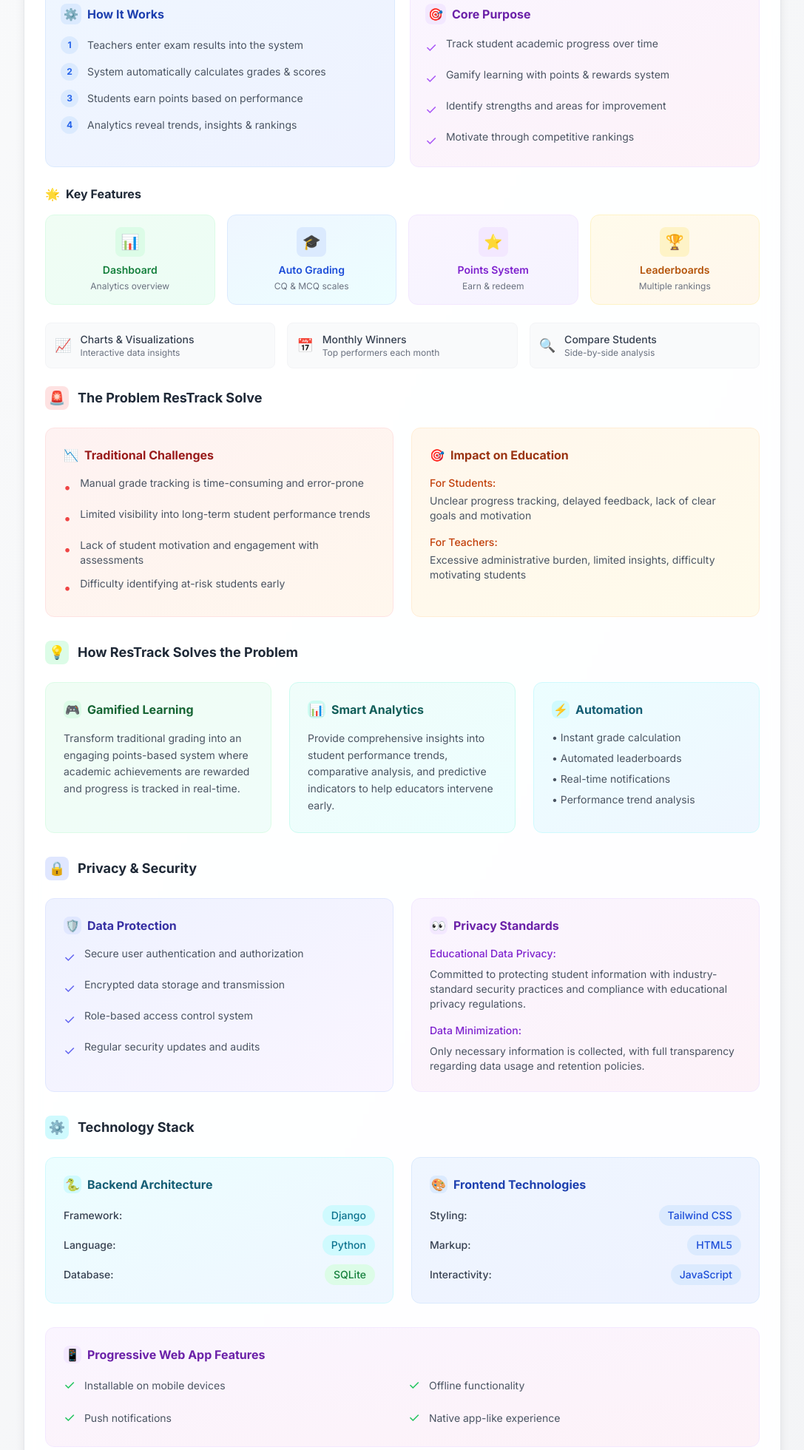
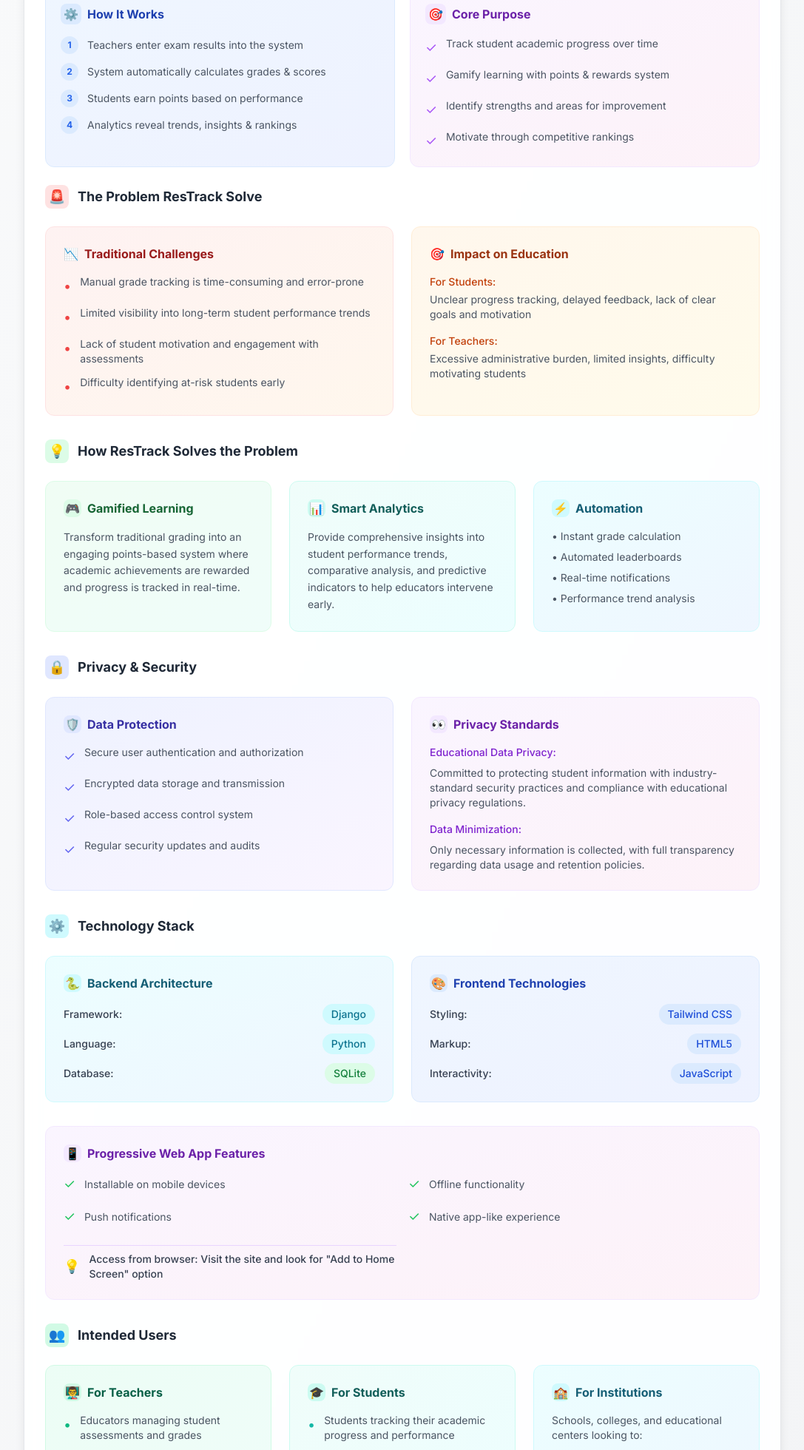
Before and after one commit to ehtesam75/ResTrack, a Django app: page /about/ in a window 1280 px wide. Shown: the part 462-2422 px from the top of the page at 74% size, without its empty margins (96-1183 px from the left). Run offline with Django 5.2, Linux system fonts and the light colour scheme; some libraries are stand-ins or nearby versions.

Commit message:
Revamp about.html by removing the Key Features section and introducing an Intended Users card, detailing specific user groups such as teachers, students, and educational institutions. Enhance layout and visual consistency with new gradient backgrounds and improved content structure.

```diff
--- a/marks/templates/marks/about.html
+++ b/marks/templates/marks/about.html
@@ -72,19 +72,6 @@
                     <li class="flex items-start gap-1.5"><span class="text-blue-500 mt-0.5">•</span><span>Bonus points for achievements</span></li>
                     <li class="flex items-start gap-1.5"><span class="text-blue-500 mt-0.5">•</span><span>Analytics show trends & rankings</span></li>
                 </ul>
-            </div>
-
-            {# Key features section #}
-            <div class="bg-green-50 rounded-lg p-2.5 border-l-3 border-green-500">
-                <h3 class="text-xs font-semibold text-green-800 mb-2 flex items-center gap-1.5">
-                    <span>🌟</span> Key Features
-                </h3>
-                <div class="grid grid-cols-2 gap-2">
-                    <div class="bg-white rounded-lg p-2 shadow-sm"><p class="text-[11px] font-medium text-green-700">Automated Grading</p><p class="text-[10px] text-gray-500">Instant calculation</p></div>
-                    <div class="bg-white rounded-lg p-2 shadow-sm"><p class="text-[11px] font-medium text-green-700">Points & Rewards</p><p class="text-[10px] text-gray-500">Gamified learning</p></div>
-                    <div class="bg-white rounded-lg p-2 shadow-sm"><p class="text-[11px] font-medium text-green-700">Analytics</p><p class="text-[10px] text-gray-500">Charts & insights</p></div>
-                    <div class="bg-white rounded-lg p-2 shadow-sm"><p class="text-[11px] font-medium text-green-700">Rankings</p><p class="text-[10px] text-gray-500">Multiple categories</p></div>
-                </div>
             </div>
 
             {# GitHub link #}
@@ -306,16 +293,44 @@
         </div>
     </div>
 
-    {# Quick Links card #}
-    <div class="glass-effect rounded-xl border border-gray-200 shadow-lg p-3 mb-3 animate-fade-in-up" style="animation-delay: 0.3s;">
-        <h3 class="text-xs font-semibold text-gray-700 mb-2 flex items-center gap-1.5"><span>🔗</span> Quick Links</h3>
-        <div class="grid grid-cols-2 gap-2">
-            <a href="{% url 'guide' %}" class="flex items-center gap-2 bg-purple-50 hover:bg-purple-100 rounded-lg p-2.5 transition-colors"><div class="w-7 h-7 bg-purple-100 rounded-lg flex items-center justify-center"><span class="text-sm">📚</span></div><span class="text-xs font-medium text-purple-700">User Guide</span></a>
-            <a href="{% if user.is_authenticated %}dashboard{% else %}home{% endif %}" class="flex items-center gap-2 bg-blue-50 hover:bg-blue-100 rounded-lg p-2.5 transition-colors"><div class="w-7 h-7 bg-blue-100 rounded-lg flex items-center justify-center"><span class="text-sm">📊</span></div><span class="text-xs font-medium text-blue-700">{% if user.is_authenticated %}Dashboard{% else %}Home{% endif %}</span></a>
-            {% if user.is_authenticated %}
-            <a href="{% url 'leaderboard' %}" class="flex items-center gap-2 bg-green-50 hover:bg-green-100 rounded-lg p-2.5 transition-colors"><div class="w-7 h-7 bg-green-100 rounded-lg flex items-center justify-center"><span class="text-sm">🏆</span></div><span class="text-xs font-medium text-green-700">Leaderboard</span></a>
-            <a href="{% url 'student_list' %}" class="flex items-center gap-2 bg-orange-50 hover:bg-orange-100 rounded-lg p-2.5 transition-colors"><div class="w-7 h-7 bg-orange-100 rounded-lg flex items-center justify-center"><span class="text-sm">👥</span></div><span class="text-xs font-medium text-orange-700">Students</span></a>
-            {% endif %}
+    {# Intended Users card #}
+    <div class="glass-effect rounded-xl border border-gray-200 shadow-lg overflow-hidden mb-3 animate-fade-in-up" style="animation-delay: 0.35s;">
+        <div class="bg-gradient-to-r from-emerald-500 to-teal-500 px-4 py-3">
+            <h2 class="text-white font-bold text-sm flex items-center gap-2">
+                <span>👥</span> Intended Users
+            </h2>
+        </div>
+        <div class="p-3 space-y-3">
+            <div class="bg-emerald-50 rounded-lg p-2.5 border-l-3 border-emerald-500">
+                <h3 class="text-xs font-semibold text-emerald-800 mb-2 flex items-center gap-1.5">
+                    <span>👨‍🏫</span> For Teachers
+                </h3>
+                <ul class="text-[11px] text-gray-600 space-y-1">
+                    <li class="flex items-start gap-1.5"><span class="text-emerald-500 mt-0.5">•</span><span>Educators managing student assessments</span></li>
+                    <li class="flex items-start gap-1.5"><span class="text-emerald-500 mt-0.5">•</span><span>Academic coordinators and administrators</span></li>
+                    <li class="flex items-start gap-1.5"><span class="text-emerald-500 mt-0.5">•</span><span>Tutors and private instructors</span></li>
+                </ul>
+            </div>
+
+            <div class="bg-teal-50 rounded-lg p-2.5 border-l-3 border-teal-500">
+                <h3 class="text-xs font-semibold text-teal-800 mb-2 flex items-center gap-1.5">
+                    <span>🎓</span> For Students
+                </h3>
+                <ul class="text-[11px] text-gray-600 space-y-1">
+                    <li class="flex items-start gap-1.5"><span class="text-teal-500 mt-0.5">•</span><span>Students tracking their academic progress</span></li>
+                    <li class="flex items-start gap-1.5"><span class="text-teal-500 mt-0.5">•</span><span>Parents monitoring their children's performance</span></li>
+                    <li class="flex items-start gap-1.5"><span class="text-teal-500 mt-0.5">•</span><span>Anyone interested in gamified learning</span></li>
+                </ul>
+            </div>
+
+            <div class="bg-cyan-50 rounded-lg p-2.5 border-l-3 border-cyan-500">
+                <h3 class="text-xs font-semibold text-cyan-800 mb-2 flex items-center gap-1.5">
+                    <span>🏫</span> For Educational Institutions
+                </h3>
+                <p class="text-[11px] text-gray-600 leading-relaxed">
+                    Schools, colleges, and educational centers looking to modernize their assessment and student tracking systems.
+                </p>
+            </div>
         </div>
     </div>
 
@@ -426,65 +441,6 @@
             </div>
         </div>
 
-        {# Key features section #}
-        <h3 class="text-base font-bold text-gray-800 mb-4 flex items-center gap-2">
-            <span>🌟</span> Key Features
-        </h3>
-        <div class="grid grid-cols-4 gap-4 mb-6">
-            <div class="bg-gradient-to-br from-green-50 to-emerald-50 rounded-xl p-4 border border-green-100 text-center hover:shadow-md transition-shadow">
-                <div class="w-10 h-10 bg-green-100 rounded-lg flex items-center justify-center mx-auto mb-2">
-                    <span class="text-xl">📊</span>
-                </div>
-                <p class="text-sm font-semibold text-green-700">Dashboard</p>
-                <p class="text-xs text-gray-500 mt-1">Analytics overview</p>
-            </div>
-            <div class="bg-gradient-to-br from-blue-50 to-cyan-50 rounded-xl p-4 border border-blue-100 text-center hover:shadow-md transition-shadow">
-                <div class="w-10 h-10 bg-blue-100 rounded-lg flex items-center justify-center mx-auto mb-2">
-                    <span class="text-xl">🎓</span>
-                </div>
-                <p class="text-sm font-semibold text-blue-700">Auto Grading</p>
-                <p class="text-xs text-gray-500 mt-1">CQ & MCQ scales</p>
-            </div>
-            <div class="bg-gradient-to-br from-purple-50 to-violet-50 rounded-xl p-4 border border-purple-100 text-center hover:shadow-md transition-shadow">
-                <div class="w-10 h-10 bg-purple-100 rounded-lg flex items-center justify-center mx-auto mb-2">
-                    <span class="text-xl">⭐</span>
-                </div>
-                <p class="text-sm font-semibold text-purple-700">Points System</p>
-                <p class="text-xs text-gray-500 mt-1">Earn & redeem</p>
-            </div>
-            <div class="bg-gradient-to-br from-amber-50 to-orange-50 rounded-xl p-4 border border-amber-100 text-center hover:shadow-md transition-shadow">
-                <div class="w-10 h-10 bg-amber-100 rounded-lg flex items-center justify-center mx-auto mb-2">
-                    <span class="text-xl">🏆</span>
-                </div>
-                <p class="text-sm font-semibold text-amber-700">Leaderboards</p>
-                <p class="text-xs text-gray-500 mt-1">Multiple rankings</p>
-            </div>
-        </div>
-
-        {# Additional features section #}
-        <div class="grid grid-cols-3 gap-4 mb-6">
-            <div class="flex items-center gap-3 bg-gray-50 rounded-lg p-3 border border-gray-100">
-                <span class="text-lg">📈</span>
-                <div>
-                    <p class="text-sm font-medium text-gray-700">Charts & Visualizations</p>
-                    <p class="text-xs text-gray-500">Interactive data insights</p>
-                </div>
-            </div>
-            <div class="flex items-center gap-3 bg-gray-50 rounded-lg p-3 border border-gray-100">
-                <span class="text-lg">📅</span>
-                <div>
-                    <p class="text-sm font-medium text-gray-700">Monthly Winners</p>
-                    <p class="text-xs text-gray-500">Top performers each month</p>
-                </div>
-            </div>
-            <div class="flex items-center gap-3 bg-gray-50 rounded-lg p-3 border border-gray-100">
-                <span class="text-lg">🔍</span>
-                <div>
-                    <p class="text-sm font-medium text-gray-700">Compare Students</p>
-                    <p class="text-xs text-gray-500">Side-by-side analysis</p>
-                </div>
-            </div>
-        </div>
 
         {# The Problem ResTrack Addresses section #}
         <h3 class="text-lg font-bold text-gray-800 mb-6 flex items-center gap-3">
@@ -693,6 +649,83 @@
                     <span class="text-green-500 text-lg">✓</span>
                     <span class="text-sm text-gray-600">Native app-like experience</span>
                 </div>
+                <div class="flex items-center gap-3 mt-2 pt-2 border-t border-purple-200">
+                    <span class="text-blue-500 text-lg">💡</span>
+                    <span class="text-sm text-gray-700 font-medium">Access from browser: Visit the site and look for "Add to Home Screen" option</span>
+                </div>
+            </div>
+        </div>
+
+        {# Intended Users section #}
+        <h3 class="text-lg font-bold text-gray-800 mb-6 flex items-center gap-3">
+            <span class="w-8 h-8 bg-emerald-100 rounded-lg flex items-center justify-center text-emerald-600">👥</span>
+            Intended Users
+        </h3>
+        <div class="grid grid-cols-3 gap-6 mb-8">
+            <div class="bg-gradient-to-br from-emerald-50 to-teal-50 rounded-xl p-6 border border-emerald-100">
+                <h4 class="text-base font-bold text-emerald-800 mb-4 flex items-center gap-2">
+                    <span class="w-6 h-6 bg-emerald-100 rounded-lg flex items-center justify-center">👨‍🏫</span>
+                    For Teachers
+                </h4>
+                <ul class="space-y-3 text-sm text-gray-600">
+                    <li class="flex items-start gap-3">
+                        <span class="text-emerald-500 mt-0.5 text-lg">•</span>
+                        Educators managing student assessments and grades
+                    </li>
+                    <li class="flex items-start gap-3">
+                        <span class="text-emerald-500 mt-0.5 text-lg">•</span>
+                        Academic coordinators and school administrators
+                    </li>
+                    <li class="flex items-start gap-3">
+                        <span class="text-emerald-500 mt-0.5 text-lg">•</span>
+                        Private tutors and instructors
+                    </li>
+                </ul>
+            </div>
+
+            <div class="bg-gradient-to-br from-teal-50 to-cyan-50 rounded-xl p-6 border border-teal-100">
+                <h4 class="text-base font-bold text-teal-800 mb-4 flex items-center gap-2">
+                    <span class="w-6 h-6 bg-teal-100 rounded-lg flex items-center justify-center">🎓</span>
+                    For Students
+                </h4>
+                <ul class="space-y-3 text-sm text-gray-600">
+                    <li class="flex items-start gap-3">
+                        <span class="text-teal-500 mt-0.5 text-lg">•</span>
+                        Students tracking their academic progress and performance
+                    </li>
+                    <li class="flex items-start gap-3">
+                        <span class="text-teal-500 mt-0.5 text-lg">•</span>
+                        Parents monitoring their children's educational achievements
+                    </li>
+                    <li class="flex items-start gap-3">
+                        <span class="text-teal-500 mt-0.5 text-lg">•</span>
+                        Anyone interested in gamified learning experiences
+                    </li>
+                </ul>
+            </div>
+
+            <div class="bg-gradient-to-br from-cyan-50 to-blue-50 rounded-xl p-6 border border-cyan-100">
+                <h4 class="text-base font-bold text-cyan-800 mb-4 flex items-center gap-2">
+                    <span class="w-6 h-6 bg-cyan-100 rounded-lg flex items-center justify-center">🏫</span>
+                    For Institutions
+                </h4>
+                <div class="space-y-3 text-sm text-gray-600">
+                    <p>Schools, colleges, and educational centers looking to:</p>
+                    <ul class="space-y-2 mt-3">
+                        <li class="flex items-start gap-3">
+                            <span class="text-cyan-500 mt-0.5 text-lg">•</span>
+                            Modernize assessment and tracking systems
+                        </li>
+                        <li class="flex items-start gap-3">
+                            <span class="text-cyan-500 mt-0.5 text-lg">•</span>
+                            Improve student engagement and motivation
+                        </li>
+                        <li class="flex items-start gap-3">
+                            <span class="text-cyan-500 mt-0.5 text-lg">•</span>
+                            Provide data-driven educational insights
+                        </li>
+                    </ul>
+                </div>
             </div>
         </div>
 
```
